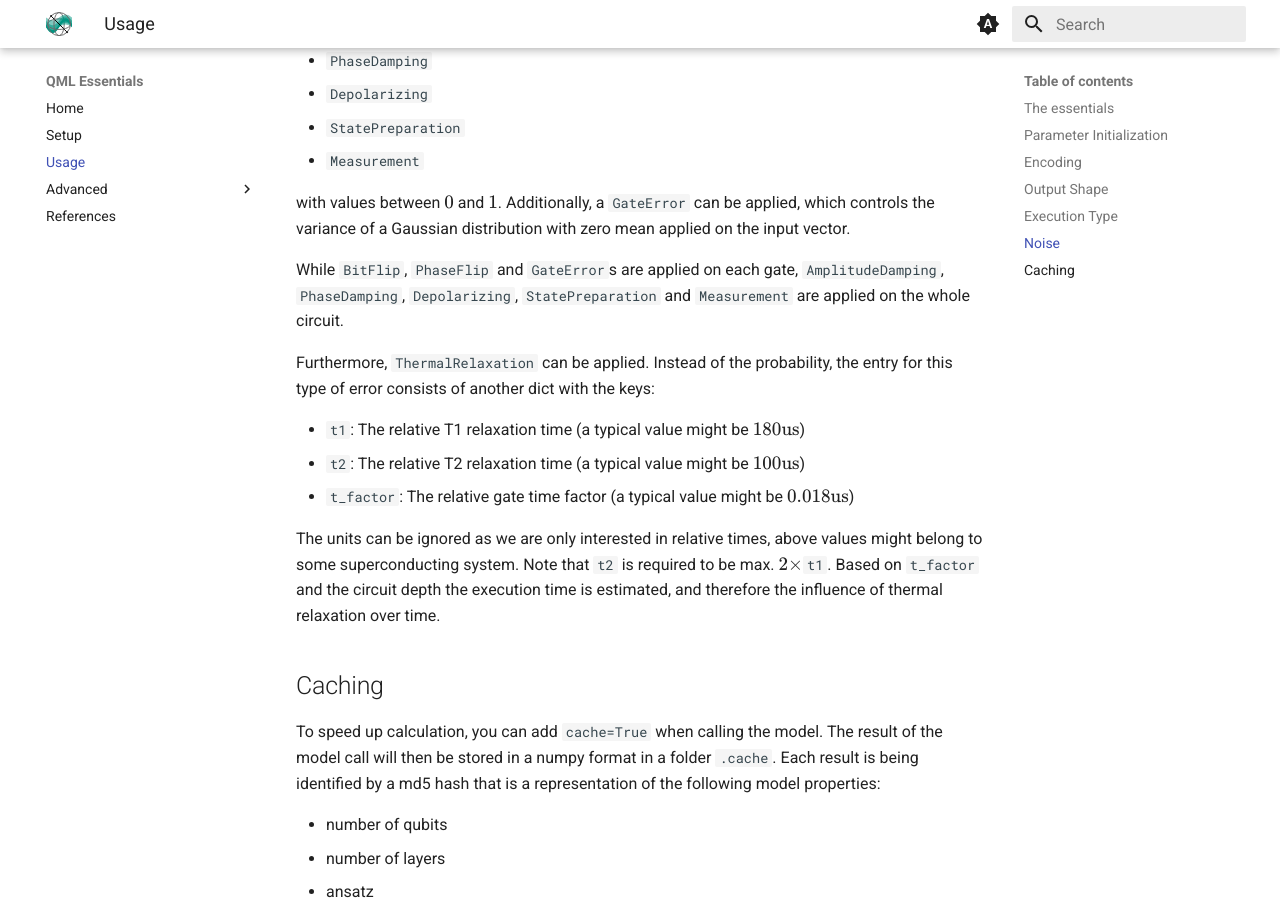
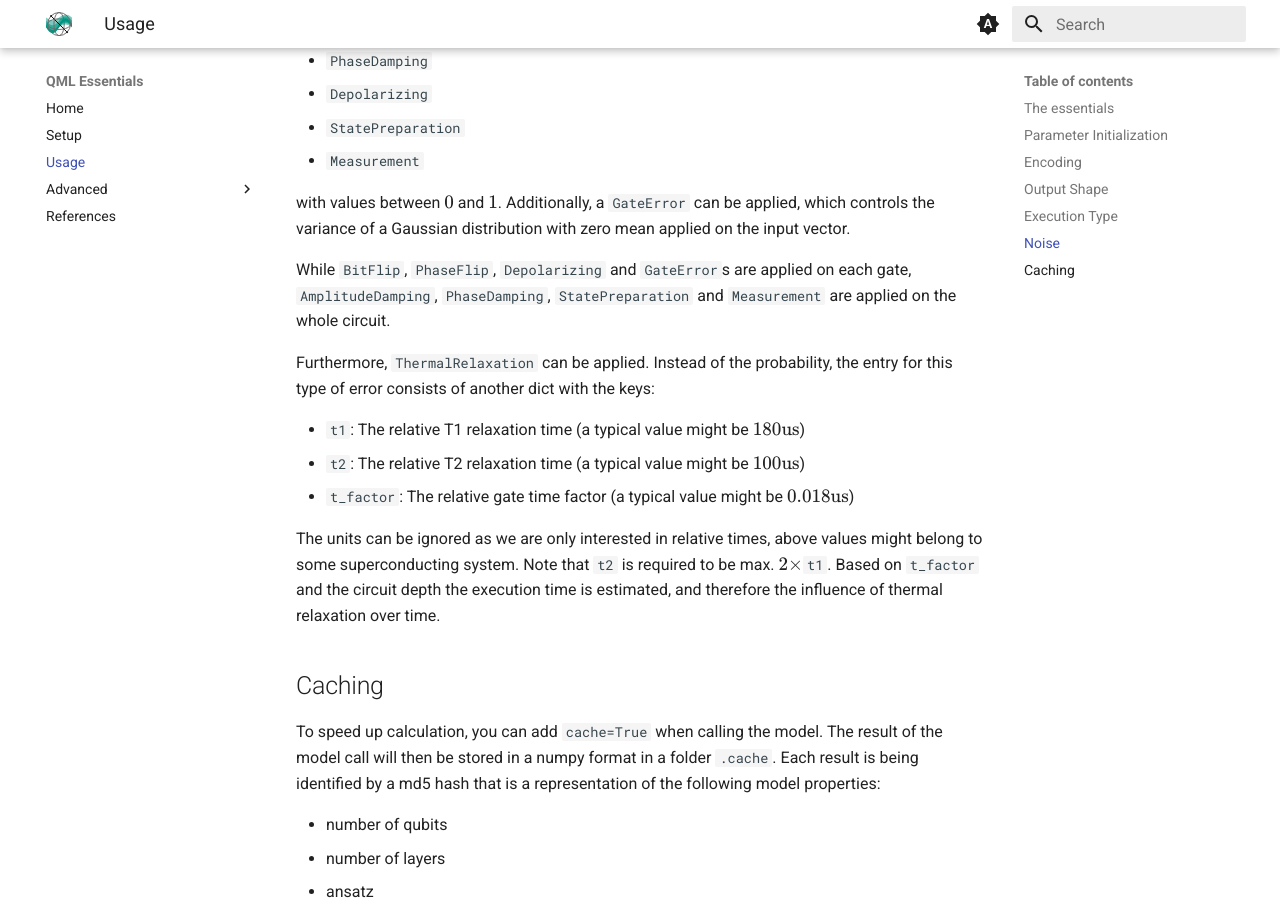
Before and after one commit to cirKITers/qml-essentials, an MkDocs documentation site: the page built from docs/usage.md, in a window 1280 px wide and 900 px high, scrolled down 2705 px. Built offline with MkDocs 1.6.1 and Material for MkDocs 9.7.7, drawn with Linux system fonts in a browser that asks for light colours; emoji names are drawn with the system emoji font.

Commit message:
fixed doc
Signed-off-by: Melvin Strobl <lc3267@kit.edu>

```diff
--- a/docs/usage.md
+++ b/docs/usage.md
@@ -96,7 +96,7 @@ Noise can be added to the model by providing a `noise_params` argument, when cal
 with values between $0$ and $1$.
 Additionally, a `GateError` can be applied, which controls the variance of a Gaussian distribution with zero mean applied on the input vector.
 
-While `BitFlip`, `PhaseFlip` and `GateError`s are applied on each gate, `AmplitudeDamping`, `PhaseDamping`, `Depolarizing`, `StatePreparation` and `Measurement` are applied on the whole circuit.
+While `BitFlip`, `PhaseFlip`, `Depolarizing` and `GateError`s are applied on each gate, `AmplitudeDamping`, `PhaseDamping`, `StatePreparation` and `Measurement` are applied on the whole circuit.
 
 Furthermore, `ThermalRelaxation` can be applied.
 Instead of the probability, the entry for this type of error consists of another dict with the keys:
```
